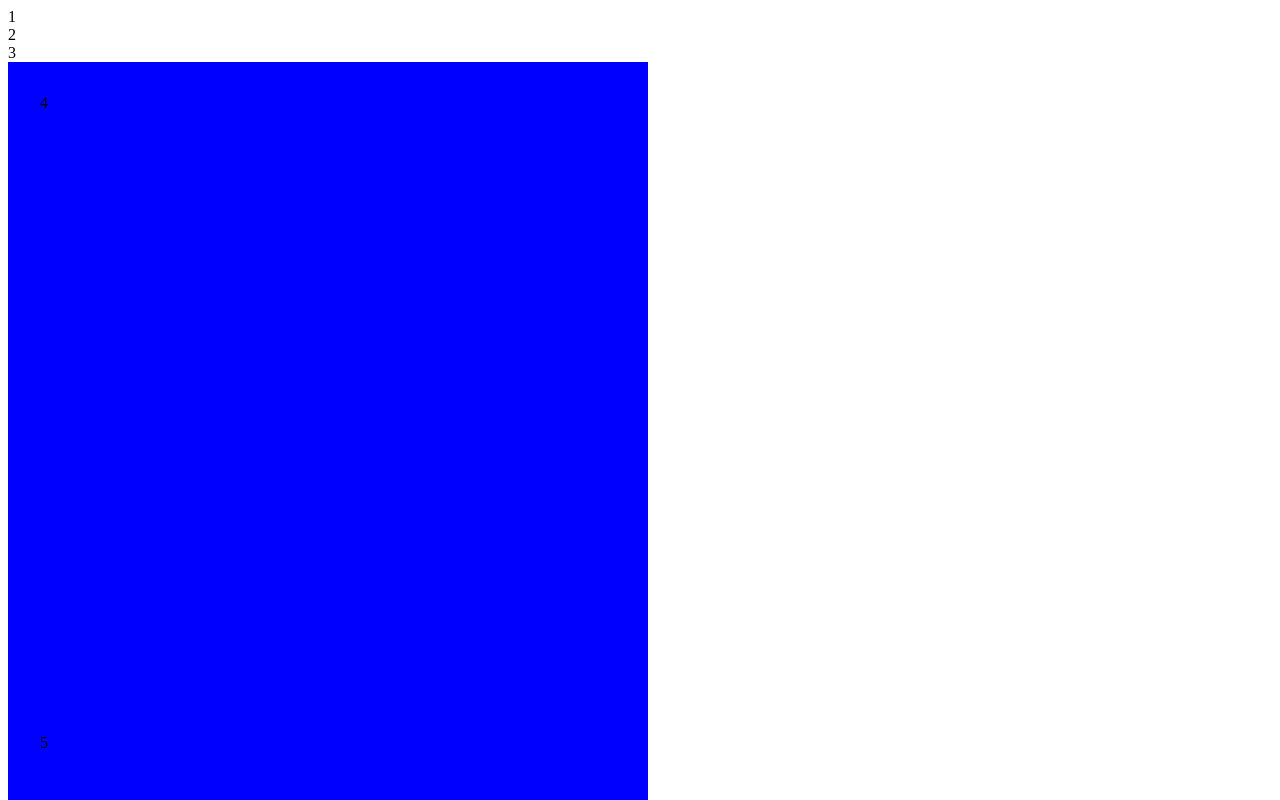
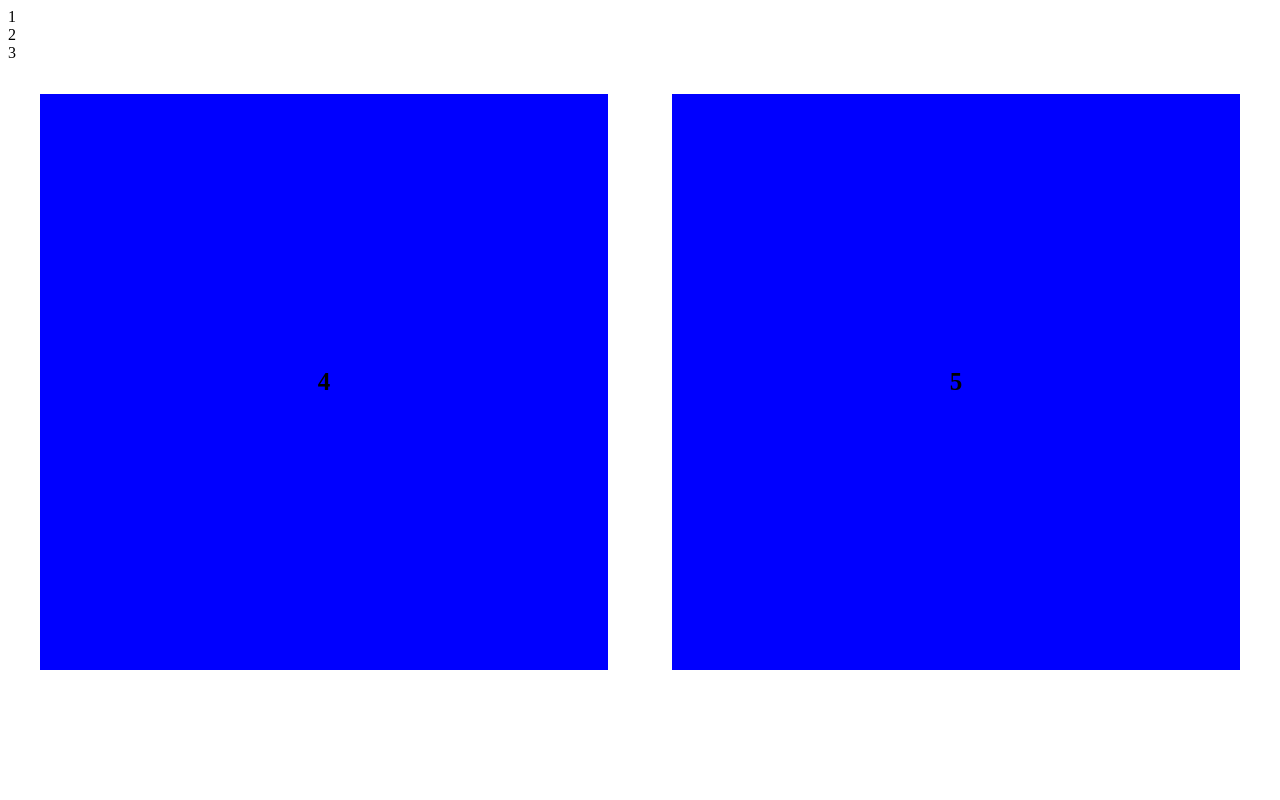
Before and after one commit to kaloyankolev13/amazing-website, a plain HTML site: page index.html in a window 1280 px wide. Shown: the top 800 px of the page. Drawn offline with Linux system fonts and the light colour scheme.

Commit message:
changed css

```diff
--- a/second-row.css
+++ b/second-row.css
@@ -1,6 +1,16 @@
+.second-row {
+    display: flex;
+}
+
 .second-row .box {
+    display: flex;
+    justify-content: center;
+    align-items: center;
     background: blue;
     width: 45vw;
     height: 45vw;
-    padding: 2.5vw;
+    margin: 2.5vw;
+    font-size: 25px;
+    font-weight: 700;
+
 }
```
